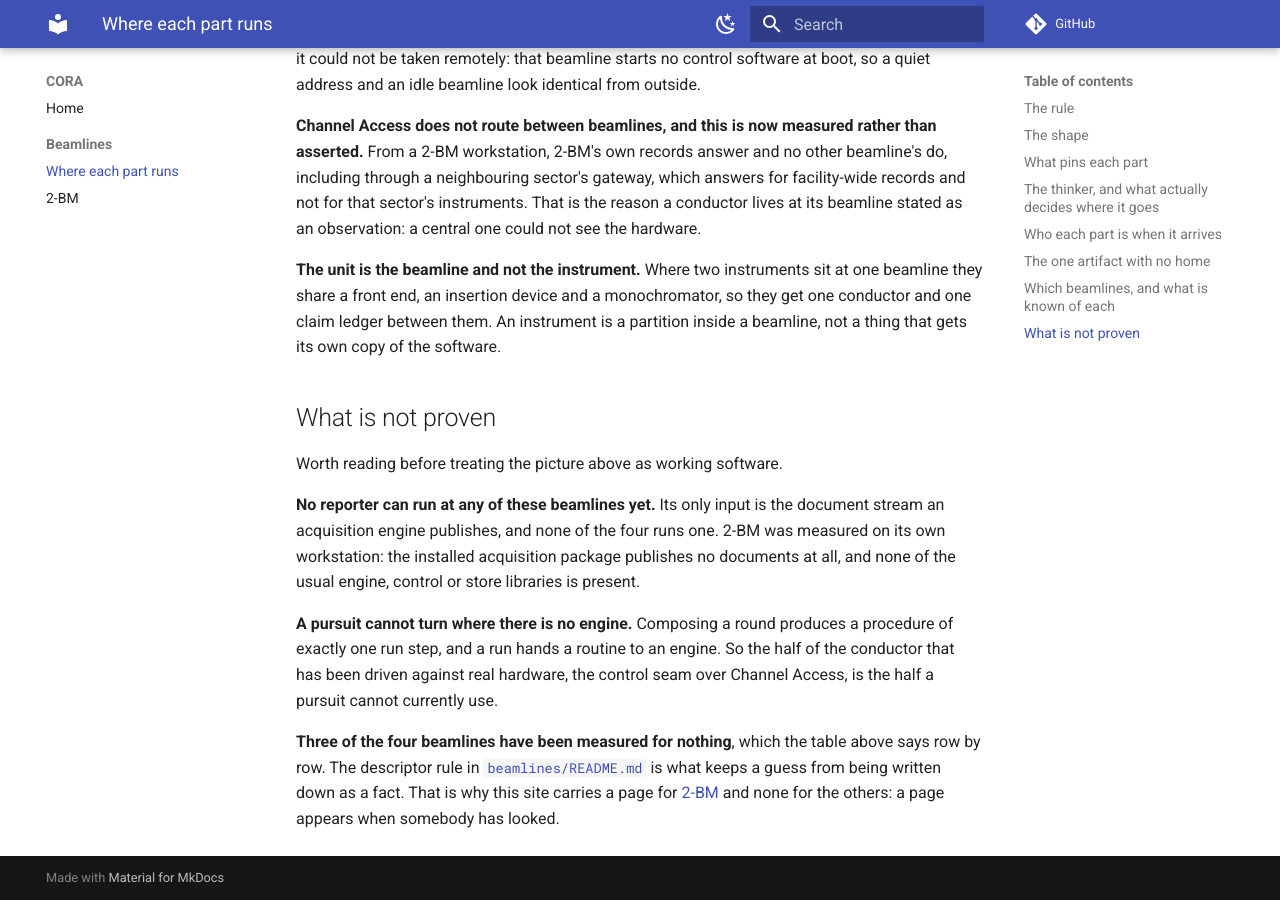
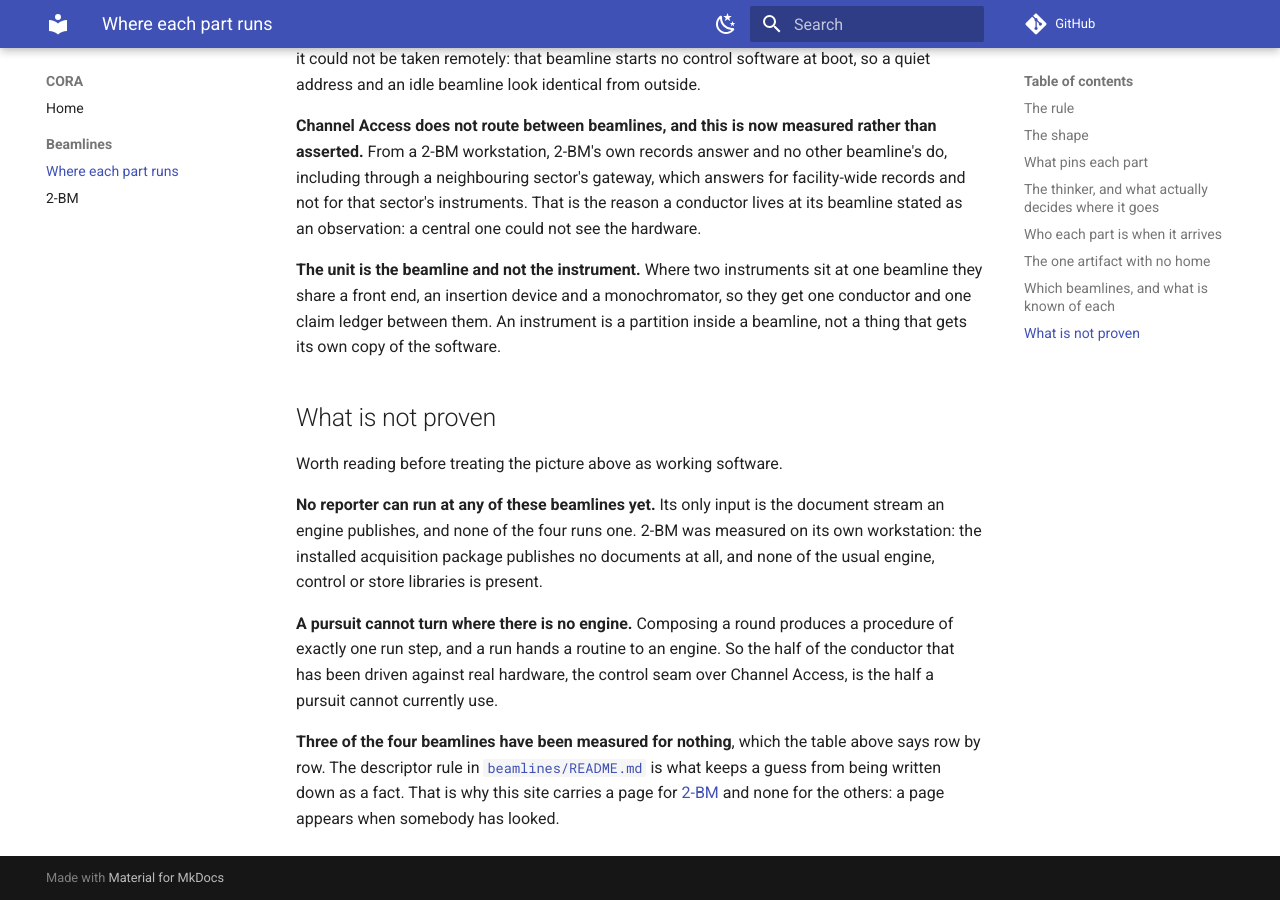
Before and after one commit to open-cora/cora, an MkDocs documentation site: the page built from docs/beamlines/index.md, in a window 1280 px wide and 900 px high, scrolled down 4534 px. Built offline with MkDocs 1.6.1 and Material for MkDocs 9.7.7, drawn with Linux system fonts in a browser that asks for light colours; comment, search, counter and statistics services are not loaded.

Commit message:
docs: the facility prose follows the port rename, and twelve other uses do not
The conductor's seam became Engine, so the four places this tier drew it or
named it are stale: the deployment table's two rows, the claim-boundary arrow,
and the sentence about which seam has only ever been checked against a double.

The interesting half is what did not change. Twelve other occurrences of
"acquisition" in this tier are ordinary English for software a facility
installed, an acquisition package, acquisition software, the acquisition
computer, and none of them names a port. A regex over the word would have taken
all twelve, which is why this was read rather than matched. The same reason a
first pass over this tier missed three of the four: a search for "acquire" does
not find "Acquisition", and the two words diverge after five letters.

One sentence changed that belongs to the reporter rather than the conductor:
the document stream it watches is published by an engine, not by an acquisition
engine. That is not inherited from the rename. All four projects' glossaries
define Engine in the same words, "whatever actually runs a routine, outside
this system", so it is the one word every project here already shares, and a
page that spans all four should use the shared one. The reporter's prose adds a
modifier its own glossary does not define, which is the reporter's to keep or
drop and not a reason for this tier to copy it.

Co-Authored-By: Claude Opus 5 (1M context) <noreply@anthropic.com>

```diff
--- a/docs/beamlines/index.md
+++ b/docs/beamlines/index.md
@@ -206,7 +206,7 @@ copy of the software.
 Worth reading before treating the picture above as working software.
 
 **No reporter can run at any of these beamlines yet.** Its only input is the
-document stream an acquisition engine publishes, and none of the four runs one.
+document stream an engine publishes, and none of the four runs one.
 2-BM was measured on its own workstation: the installed acquisition package
 publishes no documents at all, and none of the usual engine, control or store
 libraries is present.
```
Also changed, not shown: beamlines/EXPANSION.md (+4 -4 lines), beamlines/README.md (+1 -1 lines).
